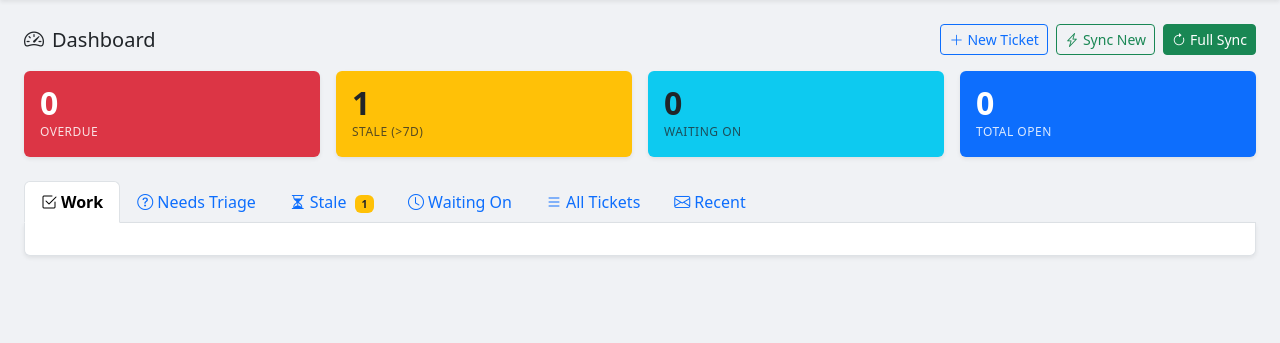
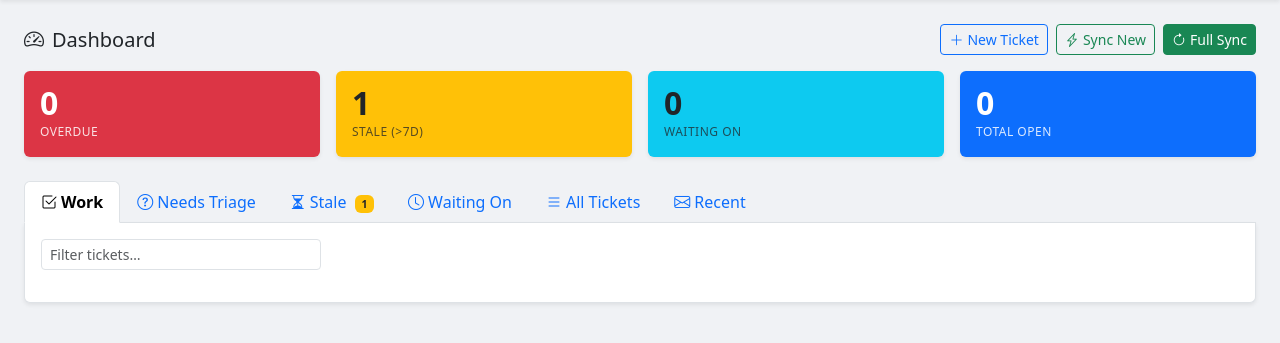
Before and after one commit to theripening/WorkBuddy, a Django app: page / in a window 1280 px wide. Shown: the part 53-396 px from the top of the page. Run offline with Django 4.2, Linux system fonts and the light colour scheme; tables that the repository leaves empty hold one stand-in row (values such as "Sample post").

Commit message:
Restore ticket search filter on Work tab
Co-Authored-By: Claude Sonnet 4.6 <noreply@anthropic.com>

```diff
--- a/tickets/templates/tickets/dashboard.html
+++ b/tickets/templates/tickets/dashboard.html
@@ -147,6 +147,11 @@
 <div class="text-center text-muted py-4"><i class="bi bi-check2-all display-4 d-block mb-2"></i>Nothing open. You're on top of it.</div>
 {% else %}
 
+<div class="mb-3">
+    <input type="search" id="work-search" class="form-control form-control-sm" style="max-width:280px" placeholder="Filter tickets…"
+           oninput="var q=this.value.toLowerCase();document.querySelectorAll('.ticket-row').forEach(function(r){r.style.display=r.dataset.subject.includes(q)?'':'none';})">
+</div>
+
 {% for group in work_groups_list %}
 {% if group.todos or group.tickets %}
 
@@ -215,7 +220,7 @@
   <div>
     {% if group.tickets %}
     {% for row in group.tickets %}{% with t=row.ticket %}
-    <div class="ticket-row">
+    <div class="ticket-row" data-subject="{{ t.subject|lower }}">
         <a href="{% url 'tickets:detail' t.pk %}" class="ticket-row-subject">{{ t.subject }}</a>
         {% if row.latest %}<span class="ticket-row-meta"><i class="bi bi-envelope me-1"></i>{{ row.latest.sender|default:"—" }} &bull; {{ row.latest.received_at|date:"M j" }}</span>{% endif %}
         {% if t.priority == "high" %}<span class="badge bg-danger flex-shrink-0" style="font-size:.65rem">High</span>
```
